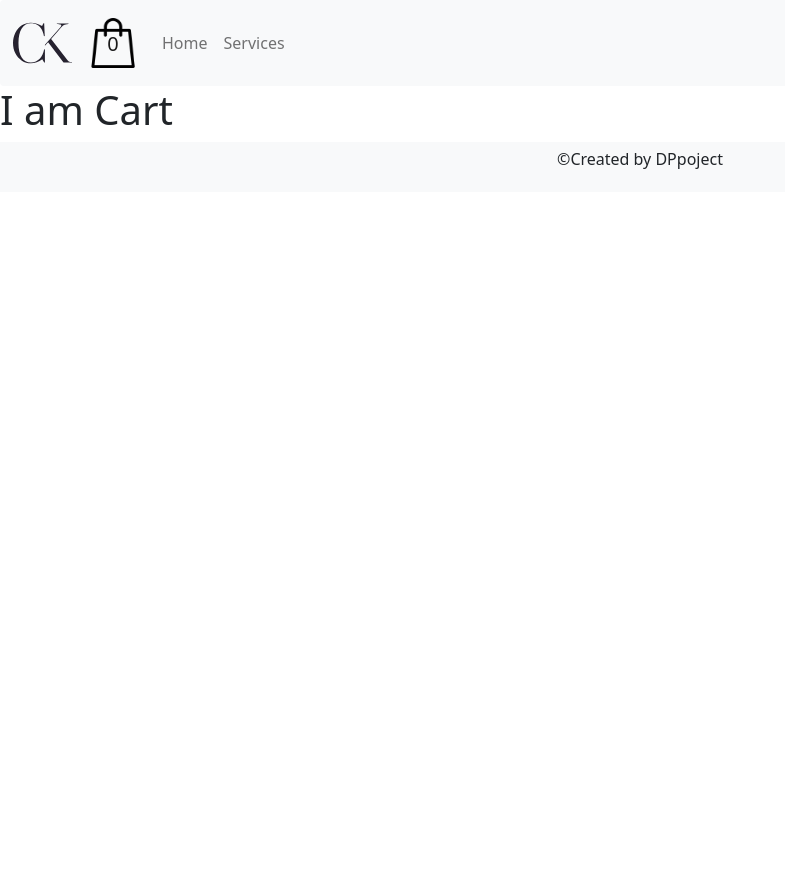
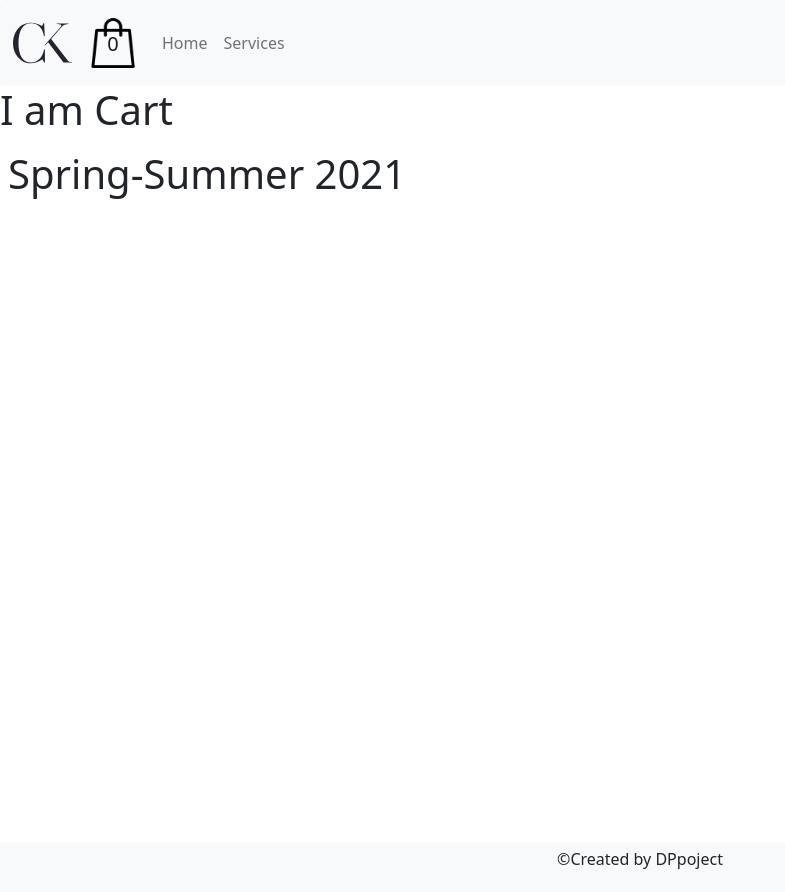
Before and after one commit to DarioPrazeres/shopping_cart, a React (Create React App) app: page /Cart in a window 1280 px wide. Shown: the whole page, without its empty margins (0-785 px from the left). Before the commit the page ends 800 px from the top, so only its background shows below. Built offline with nearby package versions, Linux system fonts and the light colour scheme.

Commit message:
update cart

```diff
--- a/src/components/Cart.js
+++ b/src/components/Cart.js
@@ -1,7 +1,36 @@
 import React from "react";
-function Cart(){
+import Product from "./Product";
+function Cart(props){
+    const colections= props.allProducts
+    const qtd = Array(colections.length);
+    for(let i=0; i<qtd.length; i++)qtd[i]=1
+    function changeNumber(index, event){
+        var value = event.target.value;
+        qtd[index] = value;
+        console.log(qtd[index]);
+    }
     return(
-        <h1>I am Cart</h1>
+        <>
+            <h1>I am Cart</h1>
+            <div className="cl">
+                    <h1 className="p-2">Spring-Summer 2021</h1>
+                   <div className="gridShow">
+                        {colections.map((colection, i)=>{
+                            return (
+                                    <div key={i} className="p-2">
+                                        <Product  product={colection}/>
+                                            <label>Qtd:</label>
+                                            <input type="number" className="form-control" placeholder="Your Name" onChange={()=>changeNumber(i)} value={qtd[i]} name='' id="name"/>
+                                            <h6>Total: {Number(qtd[i])* Number.parseInt(colection.price)}</h6>
+                                        <button className="btn border">Buy Now</button>
+                                    </div>
+                                );
+                            })
+                        }
+                   </div>
+                </div>
+        </>
+
     );
 }
 export default Cart;
--- a/src/components/component1.js
+++ /dev/null
@@ -1,3 +0,0 @@
-import React, {createContext} from "react";
-import ReactDom from "react-dom";
-const UserContext = createContext();
--- a/src/pages/Layout.js
+++ b/src/pages/Layout.js
@@ -4,7 +4,7 @@ import 'bootstrap/dist/css/bootstrap.min.css';
 import 'bootstrap/dist/js/bootstrap.bundle.js';
 import "../css/menu.css";
 import logoSrc from "../img/site-logo.svg";
-const Layout = ()=>{
+const Layout = (props)=>{
     return (
         <header>
             <nav className="navbar navbar-expand-lg navbar-light bg-light rounded" aria-label="Eleventh navbar example">
@@ -14,7 +14,7 @@ const Layout = ()=>{
                 </Link>
                 <Link to="/Cart" className="navbar-brand">
                     <div className="bag">
-                       <h5 className="ty">0</h5>
+                       <h5 className="ty">{props.nItem}</h5>
                     </div>
                 </Link>
                 <button className="navbar-toggler" type="button" data-bs-toggle="collapse" data-bs-target="#navbarsExample09" aria-controls="navbarsExample09" aria-expanded="false" aria-label="Toggle navigation">
--- a/src/pages/RouterSwicth.js
+++ b/src/pages/RouterSwicth.js
@@ -1,18 +1,24 @@
+import React, {useState} from "react";
 import { BrowserRouter, Routes, Route} from "react-router-dom";
 import Home from "./Home";
 import Services from "./Services";
 import Layout from "./Layout";
 import { colections, redDress, blackStyle } from "../components/Datta";
 import Cart from "../components/Cart";
+
 const RouteSwicth = () =>{
+    const [products, setProducts] = useState([]);
+    const upDateCart = (childDatta) =>{
+        setProducts(()=> products.concat(childDatta))
+    }
     return (
         <BrowserRouter>
             <Routes>
-                <Route path="/" element={<Layout/>}>
+                <Route path="/" element={<Layout nItem={products.length}/>}>
                     <Route path="/" index element={<Home/>}/>
-                    <Route path="/Services" element={<Services redDress={redDress} blackStyle={blackStyle} colections={colections}/>}/>
+                    <Route path="/Services" element={<Services redDress={redDress} blackStyle={blackStyle} colections={colections} upDate={upDateCart}/>}/>
                     <Route path="*" element={<Home/>}/>
-                    <Route path="/Cart" element={<Cart/>}/>
+                    <Route path="/Cart" element={<Cart allProducts={products}/>}/>
                 </Route>
             </Routes>
         </BrowserRouter>
--- a/src/pages/Services.js
+++ b/src/pages/Services.js
@@ -2,13 +2,15 @@ import BannerColection from "../components/BannerColection";
 import "../css/menu.css";
 
 import Product from "../components/Product";
-function showDatta(array){
-    console.log(array);
-}
+
 const Services = (props)=>{
     const redDress = props.redDress
     const blackStyle = props.blackStyle;
     const colections = props.colections;
+    function showDatta(array){
+        console.log(array);
+        props.upDate(array);
+    }
     return (
         <div className="dp">
             <div className="colection">
```
Also changed, not shown: src/components/component5.js (deleted).
